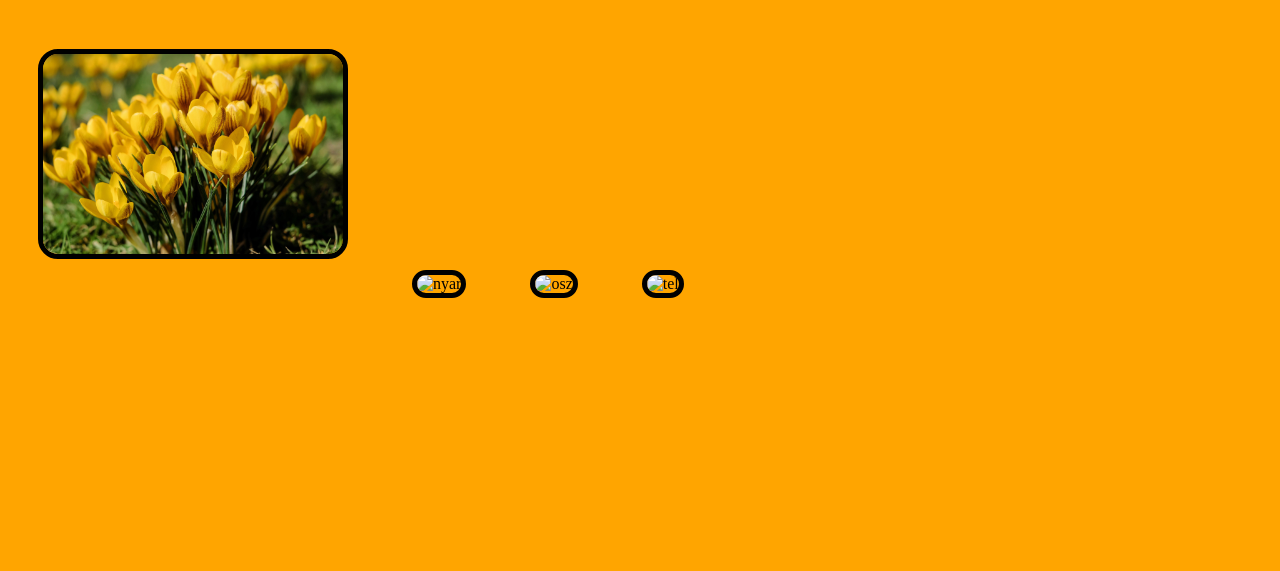
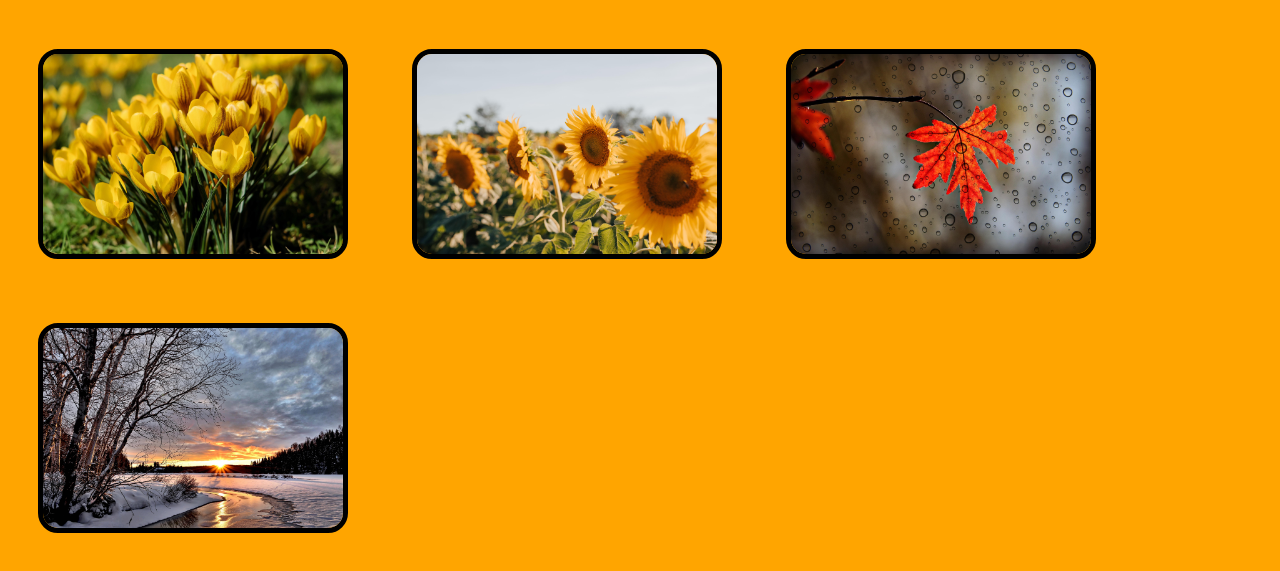
Before and after one commit to budaipeterkeve/budai9b_IKT, a plain HTML site: page evszakok.html in a window 1280 px wide. Shown: the part 87-658 px from the top of the page. Drawn offline with Linux system fonts and the light colour scheme.

Commit message:
igyleszjo

```diff
--- a/evszakok.html
+++ b/evszakok.html
@@ -32,8 +32,8 @@
     </nav>
     <h1>ÉVSZAKOK</h1>
     <img src="img/tavasz.jpg" alt="tavasz" title="tavasz">
-    <img src="img/nyár.jpg" alt="nyar" title="nyár">
-    <img src="img/ősz.jpg" alt="osz" title="ősz">
-    <img src="img/tél.jpg" alt="tel" title="tél">
+    <img src="img/nyar.jpg" alt="nyar" title="nyár">
+    <img src="img/osz.jpg" alt="osz" title="ősz">
+    <img src="img/tel.jpg" alt="tel" title="tél">
 </body>
 </html>
```
